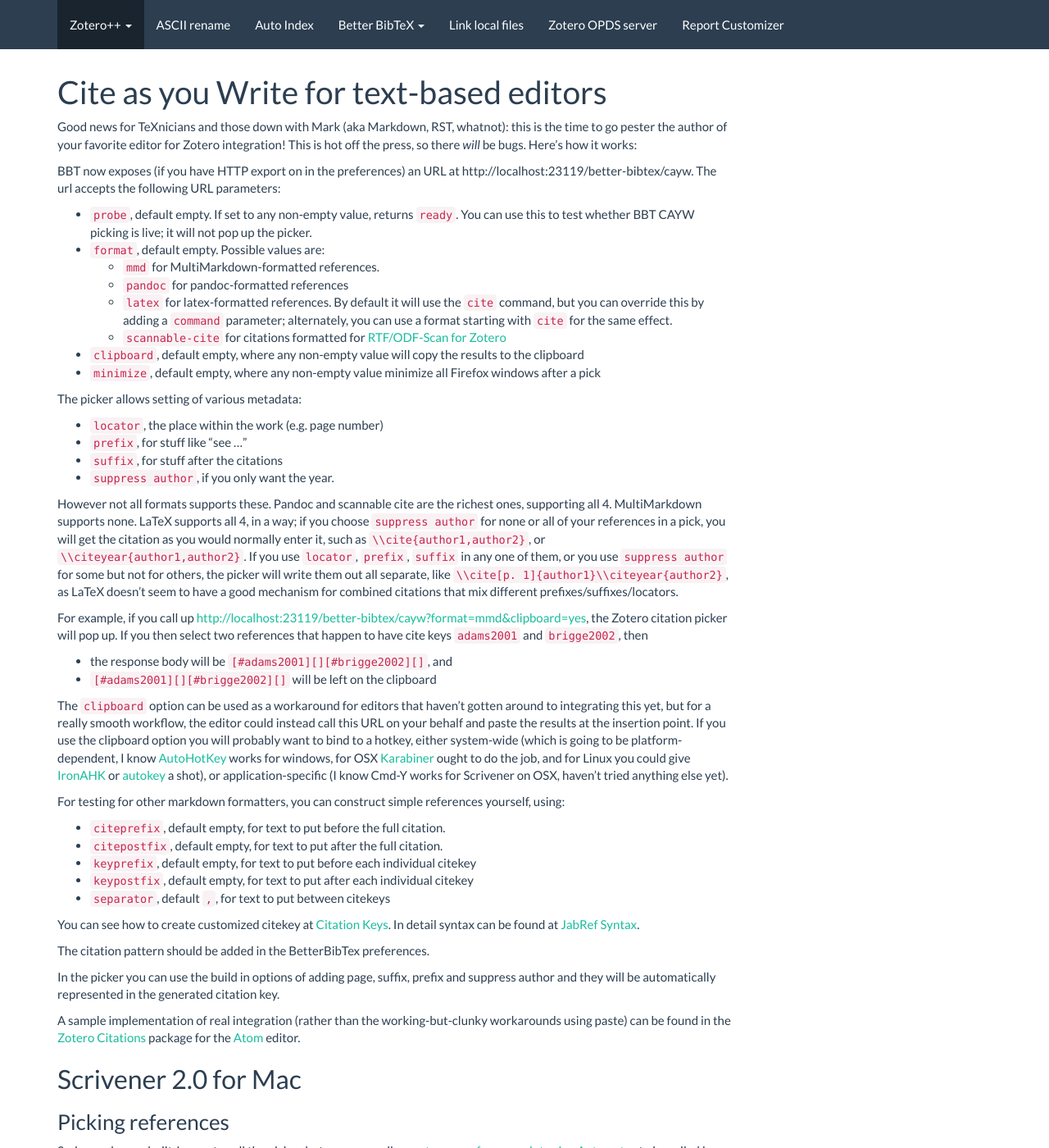
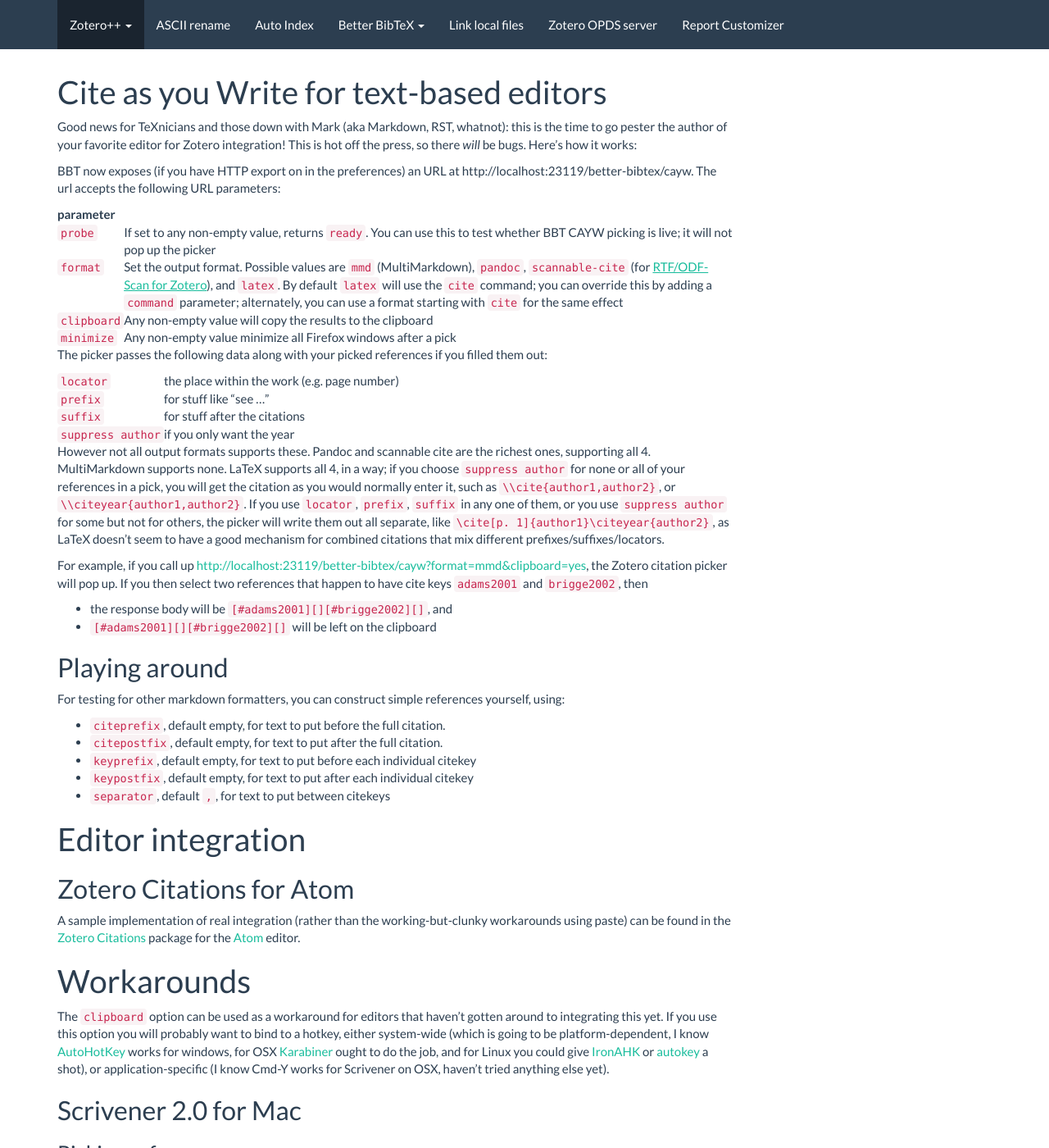
Before and after one commit to edwinksl/ZotPlus.github.io, a Jekyll site: the page built from better-bibtex/cayw.md, in a window 1280 px wide and 1400 px high. Shown: the whole window at 82% size. Built offline with Jekyll 4.4.1, drawn with Linux system fonts in a browser that asks for light colours; nearby versions of some CDN libraries; some of the changed text lies outside the part shown.

Commit message:
better-bibtex 1.3.0 / link-local-files 0.0.9 / report-customizer 0.2.17 / debug-bridge 0.1.0 / ascii-rename 0.0.40 / auto-index 0.0.36 / opds 0.0.10

```diff
--- a/better-bibtex/cayw.md
+++ b/better-bibtex/cayw.md
@@ -9,29 +9,26 @@
 BBT now exposes (if you have HTTP export on in the preferences) an URL at http://localhost:23119/better-bibtex/cayw. The url accepts
 the following URL parameters:
 
-* `probe`, default empty. If set to any non-empty value, returns `ready`. You can use this to test whether BBT
-  CAYW picking is live; it will not pop up the picker.
-* `format`, default empty. Possible values are:
-  * `mmd` for MultiMarkdown-formatted references.
-  * `pandoc` for pandoc-formatted references
-  * `latex` for latex-formatted references. By default it will use the `cite` command, but you can override this by
-    adding a `command` parameter; alternately, you can use a format starting with `cite` for the same effect.
-  * `scannable-cite` for citations formatted for [RTF/ODF-Scan for Zotero](http://zotero-odf-scan.github.io/zotero-odf-scan/)
-* `clipboard`, default empty, where any non-empty value will copy the results to the clipboard
-* `minimize`, default empty, where any non-empty value minimize all Firefox windows after a pick
+| parameter |   |
+| --------- | - |
+| `probe`   | If set to any non-empty value, returns `ready`. You can use this to test whether BBT CAYW picking is live; it will not pop up the picker |
+| `format`  | Set the output format. Possible values are `mmd` (MultiMarkdown), `pandoc`, `scannable-cite` (for [RTF/ODF-Scan for Zotero](http://zotero-odf-scan.github.io/zotero-odf-scan/)), and `latex`. By default `latex` will use the `cite` command; you can override this by adding a `command` parameter; alternately, you can use a format starting with `cite` for the same effect |
+| `clipboard` | Any non-empty value will copy the results to the clipboard |
+| `minimize` | Any non-empty value minimize all Firefox windows after a pick |
 
-The picker allows setting of various metadata:
+The picker passes the following data along with your picked references if you filled them out:
 
-* `locator`, the place within the work (e.g. page number)
-* `prefix`, for stuff like "see ..."
-* `suffix`, for stuff after the citations
-* `suppress author`, if you only want the year.
+| -------- | --------- |
+| `locator` | the place within the work (e.g. page number) |
+| `prefix` | for stuff like "see ..." |
+| `suffix` | for stuff after the citations |
+| `suppress author` | if you only want the year |
 
-However not all formats supports these. Pandoc and scannable cite are the richest ones, supporting all 4. MultiMarkdown supports
+However not all output formats supports these. Pandoc and scannable cite are the richest ones, supporting all 4. MultiMarkdown supports
 none. LaTeX supports all 4, in a way; if you choose `suppress author` for none or all of your references in a pick, you
 will get the citation as you would normally enter it, such as `\\cite{author1,author2}`, or
 `\\citeyear{author1,author2}`. If you use `locator`, `prefix`, `suffix` in any one of them, or you use `suppress author`
-for some but not for others, the picker will write them out all separate, like `\\cite[p.  1]{author1}\\citeyear{author2}`,
+for some but not for others, the picker will write them out all separate, like `\cite[p.  1]{author1}\citeyear{author2}`,
 as LaTeX doesn't seem to have a good mechanism for combined citations that mix different prefixes/suffixes/locators.
 
 For example, if you call up [http://localhost:23119/better-bibtex/cayw?format=mmd&clipboard=yes](http://localhost:23119/better-bibtex/cayw?format=mmd&clipboard=yes), the Zotero citation picker will pop up. If you then select two references that happen to have cite keys `adams2001` and `brigge2002`, then
@@ -39,14 +36,7 @@
 * the response body will be `[#adams2001][][#brigge2002][]`, and
 * `[#adams2001][][#brigge2002][]` will be left on the clipboard
 
-The `clipboard` option can be used as a workaround for editors that haven't gotten around to integrating this yet, but
-for a really smooth workflow, the editor could instead call this URL on your behalf and paste the results at the
-insertion point. If you use the clipboard option you
-will probably want to bind to a hotkey, either system-wide (which is going to be platform-dependent, I know
-[AutoHotKey](http://www.autohotkey.com) works for windows, for OSX [Karabiner](https://pqrs.org/osx/karabiner/) ought to
-do the job, and for Linux you could give [IronAHK](https://github.com/polyethene/IronAHK) or
-[autokey](https://code.google.com/p/autokey/) a shot), or application-specific (I know Cmd-Y works for Scrivener on
-OSX, haven't tried anything else yet).
+## Playing around
 
 For testing for other markdown formatters, you can construct simple references yourself, using:
 
@@ -56,13 +46,20 @@
 * `keypostfix`, default empty, for text to put after each individual citekey
 * `separator`, default `,`, for text to put between citekeys
 
-You can see how to create customized citekey at [Citation Keys](https://zotplus.github.io/better-bibtex/citation-keys.html). In detail syntax can be found at [JabRef Syntax](http://jabref.sourceforge.net/help/LabelPatterns.php).
+# Editor integration
 
-The citation pattern should be added in the BetterBibTex preferences.
-
-In the picker you can use the build in options of adding page, suffix, prefix and suppress author and they will be automatically represented in the generated citation key.
+##  Zotero Citations for Atom
 
 A sample implementation of real integration (rather than the working-but-clunky workarounds using paste) can be found in the [Zotero Citations](https://atom.io/packages/zotero-citations) package for the [Atom](http://atom.io) editor.
+
+# Workarounds
+
+The `clipboard` option can be used as a workaround for editors that haven't gotten around to integrating this yet. If
+you use this option you will probably want to bind to a hotkey, either system-wide (which is going to be platform-dependent, I know
+[AutoHotKey](http://www.autohotkey.com) works for windows, for OSX [Karabiner](https://pqrs.org/osx/karabiner/) ought to
+do the job, and for Linux you could give [IronAHK](https://github.com/polyethene/IronAHK) or
+[autokey](https://code.google.com/p/autokey/) a shot), or application-specific (I know Cmd-Y works for Scrivener on
+OSX, haven't tried anything else yet).
 
 ## Scrivener 2.0 for Mac
 
@@ -151,6 +151,7 @@
 (in bold is what you write)
 
 ## Marked2
+
 The `mmd-xslt` can be used as a Custom processors and/or Preprocessor in [Marked2](http://marked2app.com/). So in the preview in Marked2 you immediately see the generated citation and bibliography in the style you have added.
 
 To do this the proposed procedure is:
```
Also changed, not shown: other parts of better-bibtex/cayw.md (+6 -3 lines).
